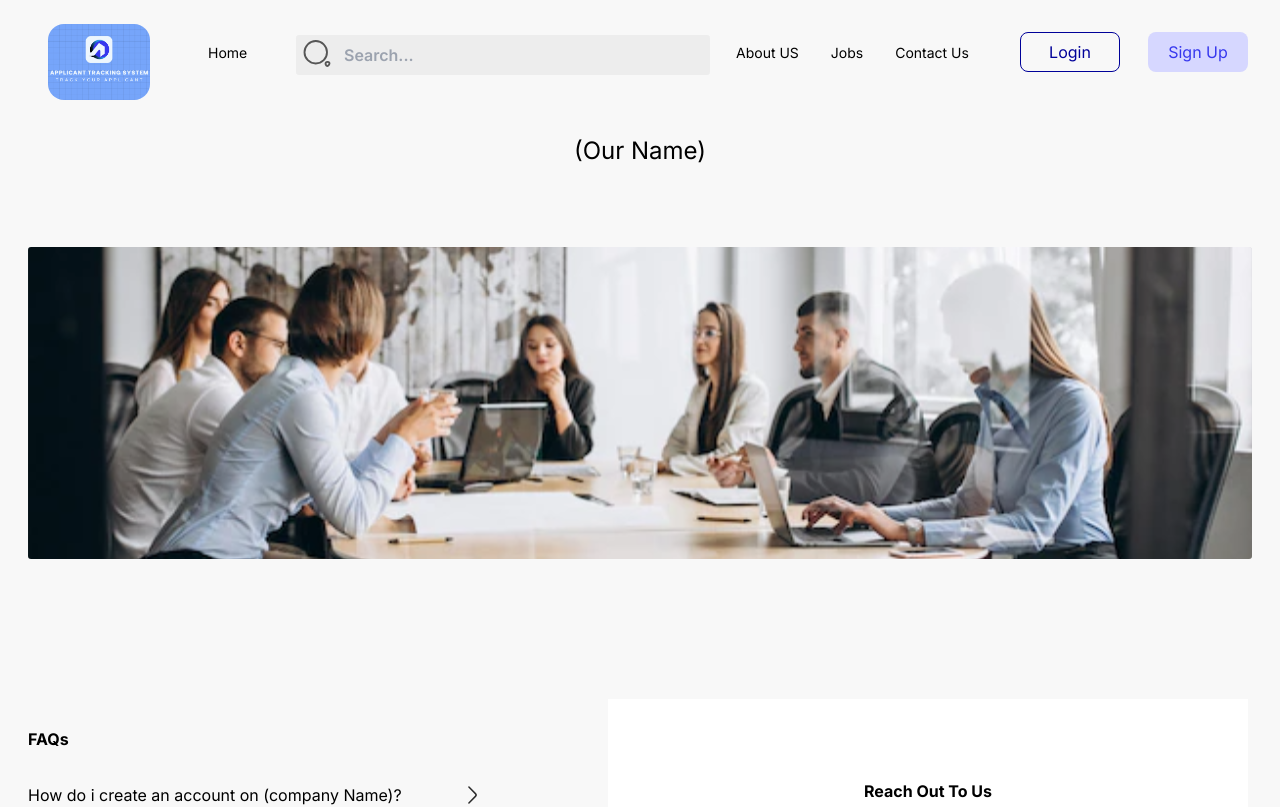
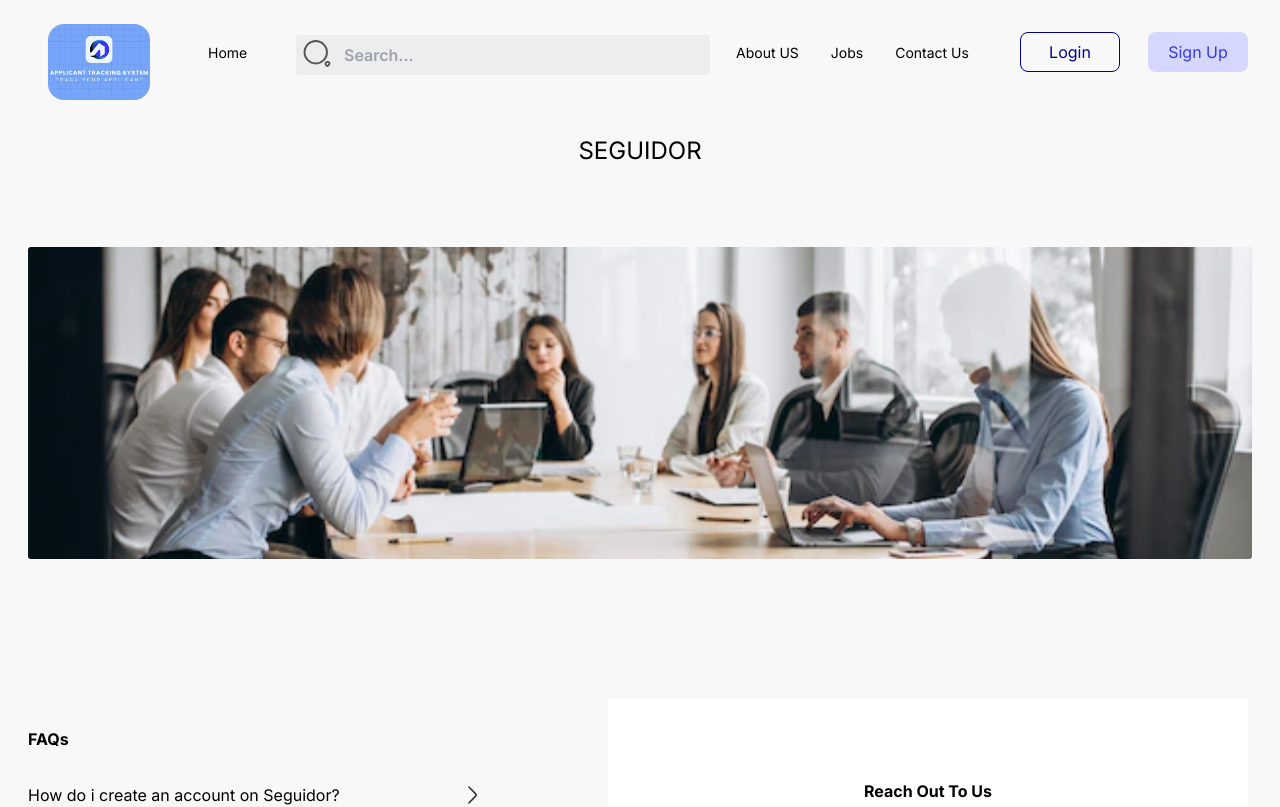
Before and after one commit to TaiwoSoftware/Track-them-all, a Next.js app: page /contact in a window 1280 px wide. Shown: the top 807 px of the page. Built offline with nearby package versions, Linux system fonts and the light colour scheme; no server answers.

Commit message:
Added Application Name (SEGUIDOR)

```diff
--- a/app/About/HeaderText.jsx
+++ b/app/About/HeaderText.jsx
@@ -1,8 +1,8 @@
 const HeaderText = () => {
     return (
         <div>
-            <h2 className=" text-center text-2xl">(Our Name)</h2>
-            <p className=" about-p">At (Our Name), we're on a mission to transform the way organizations approach HR management. With a dedicated team of experts and a passion for innovative solutions, we've <span className="block">been empowering businesses to make  the most valuable asset- their people.</span></p>
+            <h2 className=" text-center text-2xl">SEGUIDOR</h2>
+            <p className=" about-p">At Seguidor, we're on a mission to transform the way organizations approach HR management. With a dedicated team of experts and a passion for innovative solutions, we've <span className="block">been empowering businesses to make  the most valuable asset- their people.</span></p>
         </div>
     );
 }
--- a/app/comps/Body/Body.jsx
+++ b/app/comps/Body/Body.jsx
@@ -16,7 +16,7 @@ const Body = () => {
         <div>
           <h2 className="p-7 text-3xl mt-7 ml-5 font-semibold">
             Unlock the Power of Modern HR with
-            <span className="block">(Name)</span>
+            <span className="block">SEGUIDOR</span>
             <span className="block mt-4 font-normal">
               <p className="headerText">
                 {" "}
--- a/app/contact/ContactHeader.jsx
+++ b/app/contact/ContactHeader.jsx
@@ -3,7 +3,7 @@ import contactImage from '../images/aboutimage.svg';
 const ContactHeader = () => {
     return (
         <div className="p-7 contact">
-            <h2 className=" text-center text-2xl">(Our Name)</h2>
+            <h2 className=" text-center text-2xl">SEGUIDOR</h2>
             <Image src={contactImage} alt="contactImage" />
         </div>
     );
--- a/app/contact/page.jsx
+++ b/app/contact/page.jsx
@@ -11,7 +11,7 @@ const Page = () => {
       <div className="gathering mt-28">
         <div className=" p-7 faqs">
           <h2 className=" font-bold mb-8 ">FAQs</h2>
-          <Faqs params="How do i create an account on (company Name)?" />
+          <Faqs params="How do i create an account on Seguidor?" />
           <Faqs params="How can i update my profile information?" />
 
           <Faqs params="What should i do if i forgot my password?" />
```
